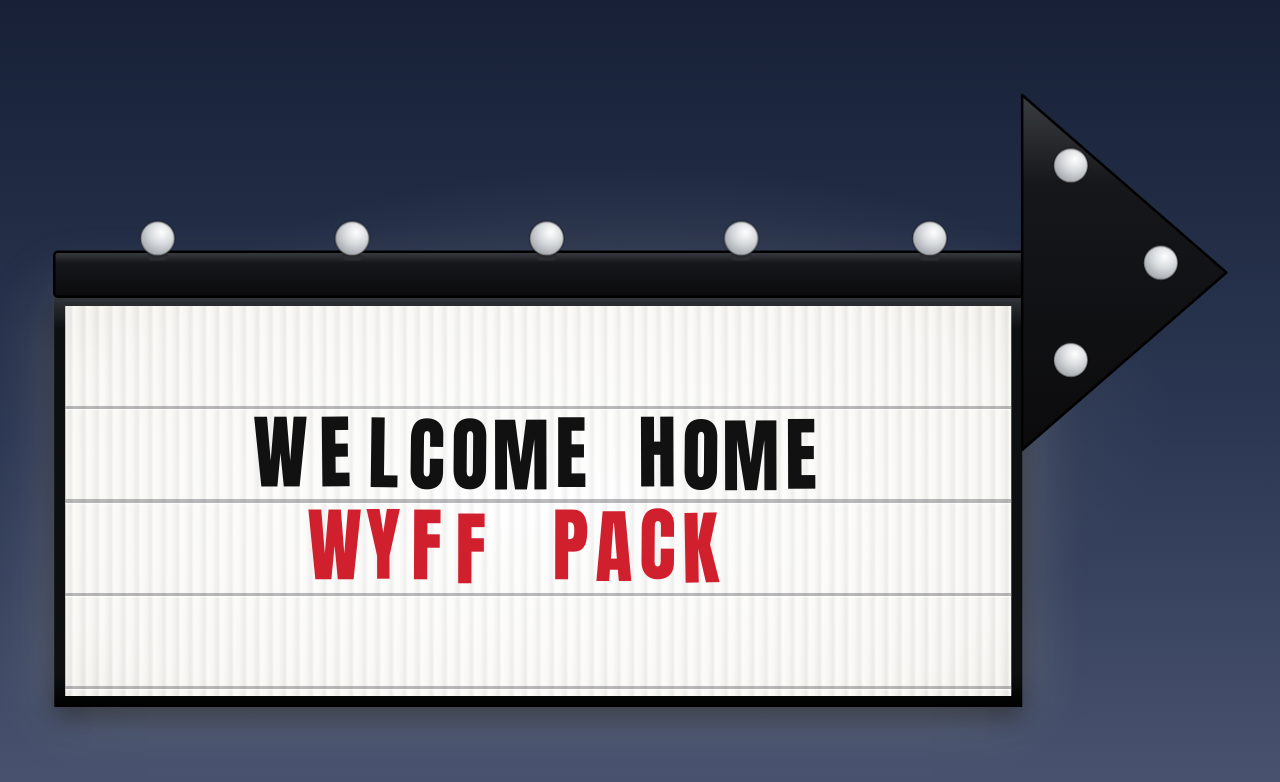
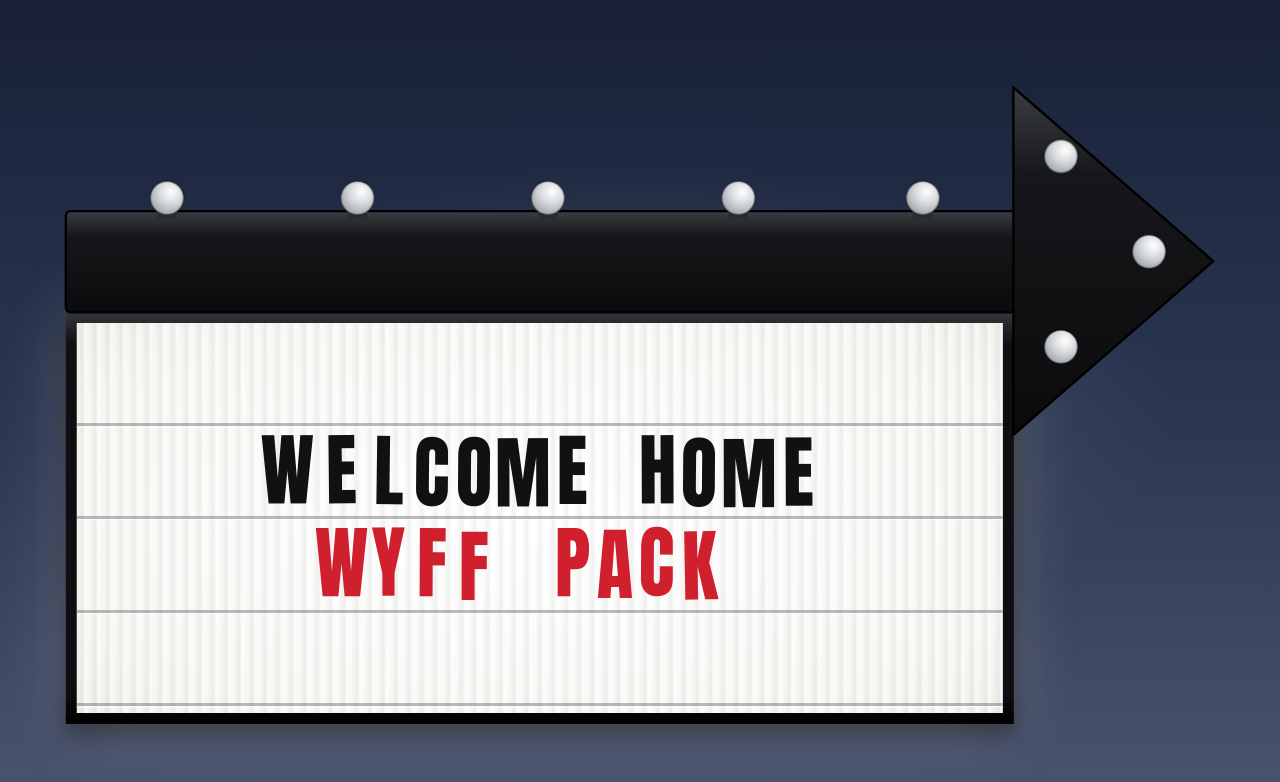
Before and after one commit to walleryffels-JDL/wyffpack-fam-bam-vb, a plain HTML site: page sign/index.html in a window 1280 px wide. Drawn offline with Linux system fonts and the light colour scheme.

Commit message:
Thicken the sign's arrow shaft to match the arrowhead
The rail along the top is now more than twice as tall and centered on
the arrowhead, like a real flashing arrow sign; the panel sits below it
and the menu preview matches.

Co-Authored-By: Claude Opus 5.5 <noreply@anthropic.com>
Claude-Session: https://claude.ai/code/session_015Lj4A1FU5EejSutbWNGWMe

```diff
--- a/sign/index.html
+++ b/sign/index.html
@@ -38,7 +38,7 @@
             <stop offset="1" stop-color="#0B0B0D"/>
           </linearGradient>
         </defs>
-        <rect class="rail" x="118" y="115" width="802" height="37" rx="3"/>
+        <rect class="rail" x="118" y="90" width="802" height="85" rx="4"/>
         <polygon class="arrowhead" points="124,-14 124,278 -44,132" />
         <g id="bulbs"></g>
       </svg>
--- a/sign/sign.css
+++ b/sign/sign.css
@@ -38,9 +38,9 @@ body {
   position: relative;
   z-index: 1;
   /* Scaled down a little so the whole sign fits with some sky around it */
-  --u: calc(var(--base) * 0.95);
+  --u: calc(var(--base) * 0.93);
   width: calc(92 * var(--u));
-  height: calc(47.3 * var(--u));
+  height: calc(49.8 * var(--u));
 }
 
 .topper {
@@ -99,7 +99,7 @@ body {
 
 .panel {
   position: absolute;
-  top: calc(15 * var(--u));
+  top: calc(17.5 * var(--u));
   left: calc(12.4 * var(--u));
   width: calc(79.6 * var(--u));
   padding: calc(0.9 * var(--u));
--- a/sign/sign.js
+++ b/sign/sign.js
@@ -16,7 +16,7 @@ const SVG_NS = 'http://www.w3.org/2000/svg';
 // Globe bulbs in chase order: along the rail from the far end toward the
 // arrow, then the back of the arrowhead, then the tip.
 const BULBS = [
-  [835, 112, 'rail'], [675, 112, 'rail'], [515, 112, 'rail'], [355, 112, 'rail'], [200, 112, 'rail'],
+  [835, 87, 'rail'], [675, 87, 'rail'], [515, 87, 'rail'], [355, 87, 'rail'], [200, 87, 'rail'],
   [84, 52, 'head'], [84, 212, 'head'], [10, 132, 'head']
 ];
 
```
Also changed, not shown: index.html (+4 -4 lines).
